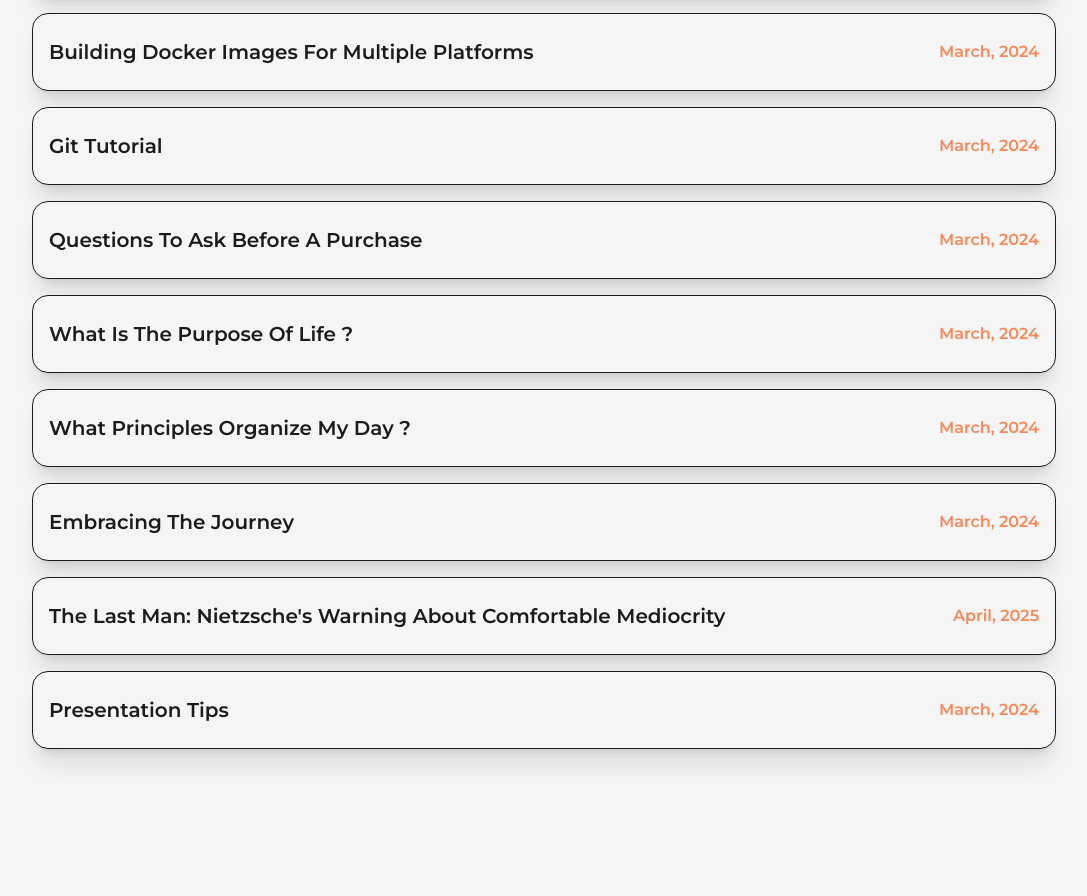
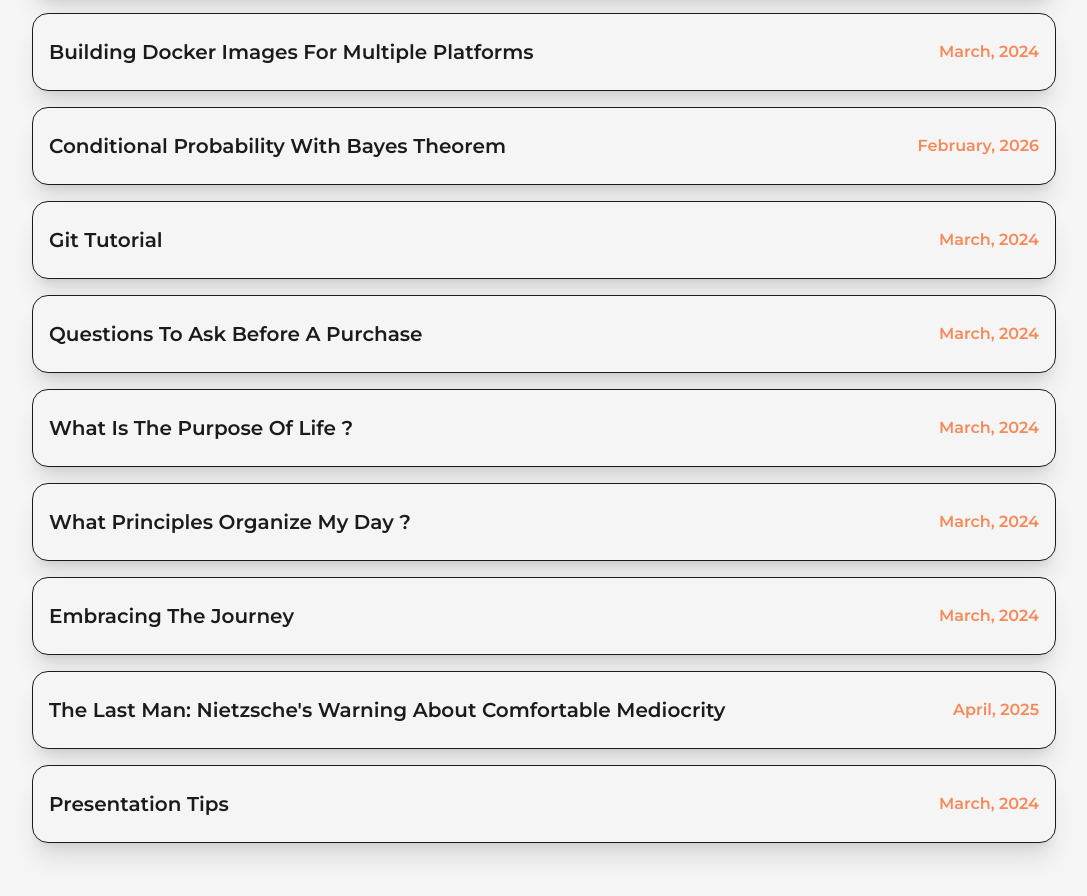
Before and after one commit to senthilcaesar/portfolio, a Next.js app: page /blogs in a window 1280 px wide. Shown: the part 1960-2856 px from the top of the page, without its empty margins (96-1183 px from the left). Built offline with nearby package versions, Linux system fonts and the light colour scheme.

Commit message:
blog updates

```diff
--- a/src/app/blogs/page.tsx
+++ b/src/app/blogs/page.tsx
@@ -153,6 +153,11 @@ export default function Blogs() {
               link='https://woolly-revolve-fec.notion.site/Building-Docker-images-for-multiple-platforms-7a84ad5b58194c3b859c1a41a11708d0?pvs=4'
             />
             <Article
+              title='Conditional probability with Bayes theorem'
+              date='February, 2026'
+              link='https://woolly-revolve-fec.notion.site/Conditional-probability-with-Bayes-s-theorem-300bdfa1611d80dc9cddd8087b055dce?source=copy_link'
+            />
+            <Article
               title='Git Tutorial'
               date='March, 2024'
               link='https://woolly-revolve-fec.notion.site/Git-Tutorial-dca4aaaf46f2456ba95208b3c41ff31a?pvs=4'
```
